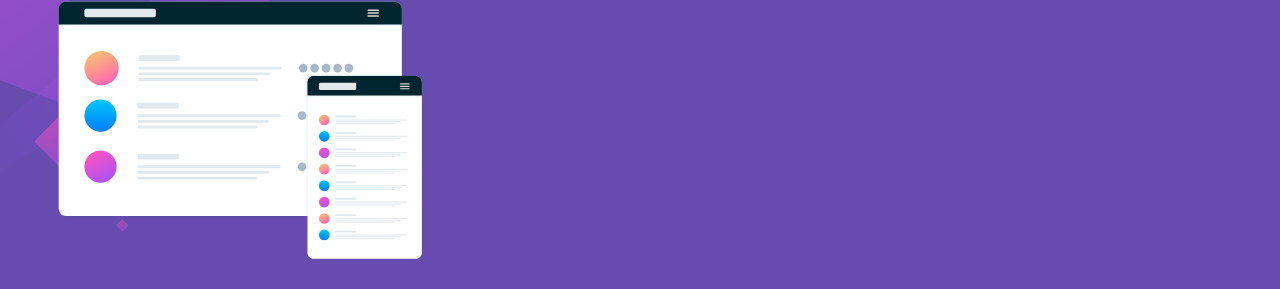
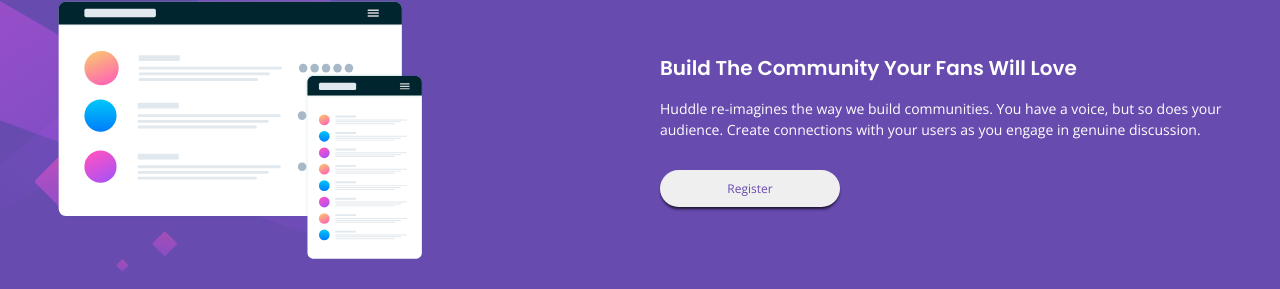
Before and after one commit to YariMorcus/huddle-landing-page, a website: page index.html in a window 1280 px wide. Shown: the part 91-380 px from the top of the page. Drawn offline with nearby package versions, Linux system fonts and the light colour scheme; files that its build step writes are made by us from their sources; files whose address does not match are found by name.

Commit message:
Add and remove styles

```diff
--- a/scss/base/_base.scss
+++ b/scss/base/_base.scss
@@ -1,8 +1,8 @@
 // Import variables
-@use '../abstracts/variables' as v;
+@use "../abstracts/variables" as v;
 
 // Import mixins
-@use '../abstracts/mixins' as m;
+@use "../abstracts/mixins" as m;
 
 /* Set core root defaults */
 html {
@@ -17,10 +17,10 @@
 body {
   text-rendering: optimizeSpeed;
   line-height: 1.5;
-    background-image: url('../img/bg-mobile.svg');
+  background-image: url("../img/bg-mobile.svg");
   background-repeat: no-repeat;
   background-color: v.$violet;
-    background-position: left -5rem;
+  background-position: left -1rem;
 }
 
 /* A elements that don't have a class get default styles */
--- a/scss/pages/_huddle-landing-page.scss
+++ b/scss/pages/_huddle-landing-page.scss
@@ -1,9 +1,9 @@
 // Import typography variables
-@use '../base/typography' as t;
+@use "../base/typography" as t;
 
 // Import mixins and variables
-@use '../abstracts/mixins' as m;
-@use '../abstracts/variables' as v;
+@use "../abstracts/mixins" as m;
+@use "../abstracts/variables" as v;
 
 .landing-header {
   margin-top: 1rem;
@@ -15,34 +15,46 @@
     &__img {
       max-width: 12rem;
     }
-
   }
-
 }
 
 .landing-container {
   margin-top: 1rem;
   padding: 0 5.5rem;
 
+  @include m.breakpoint-md() {
+    display: grid;
+    grid-template-columns: repeat(2, 1fr);
+    align-items: center;
+  }
+
   &__mock-up {
     height: 33vh;
-        background: no-repeat left/contain url('../img/illustration-mockups.svg');
+    background: no-repeat left/contain url("../img/illustration-mockups.svg");
   }
-
 }
 
 .landing-article {
   color: v.$white;
   text-align: center;
 
+  @include m.breakpoint-md() {
+    padding-left: 2rem;
+    text-align: left;
+  }
+
   &__heading {
     margin-top: 3rem;
-        font: 600 2rem 'Poppins', sans-serif;
+    font: 600 2rem "Poppins", sans-serif;
+
+    @include m.breakpoint-md() {
+      margin-top: 0;
+    }
   }
 
   &__paragraph {
     margin-top: 1.5rem;
-        font: 1.4rem 'Open Sans', sans-serif;
+    font: 1.4rem "Open Sans", sans-serif;
   }
 
   &__heading,
@@ -55,13 +67,12 @@
     padding: 1rem;
     width: 18rem;
     max-width: 100%;
-        font: 1.2rem 'Open Sans', sans-serif;
+    font: 1.2rem "Open Sans", sans-serif;
     color: v.$violet;
     border: none;
     border-radius: 2rem;
     box-shadow: 0px 3px 3px -1px rgb(0 0 0 / 75%);
   }
-
 }
 
 .landing-footer {
@@ -69,6 +80,10 @@
   display: flex;
   justify-content: center;
   padding: 0 5.5rem;
+
+  @include m.breakpoint-md() {
+    justify-content: flex-end;
+  }
 
   &__link:not(:first-child) {
     margin-left: 1rem;
@@ -84,5 +99,4 @@
     color: v.$white;
     text-align: center;
   }
-
 }
```
Also changed, not shown: css/main.css (added). Lines whose indentation alone changed are shown as unchanged.
